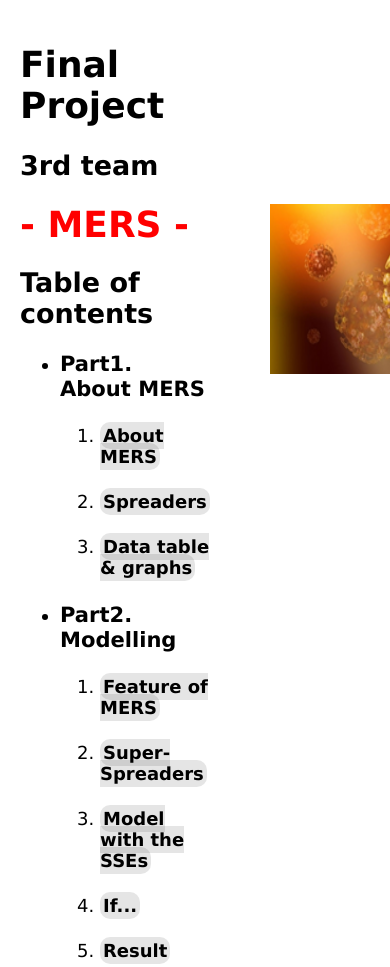
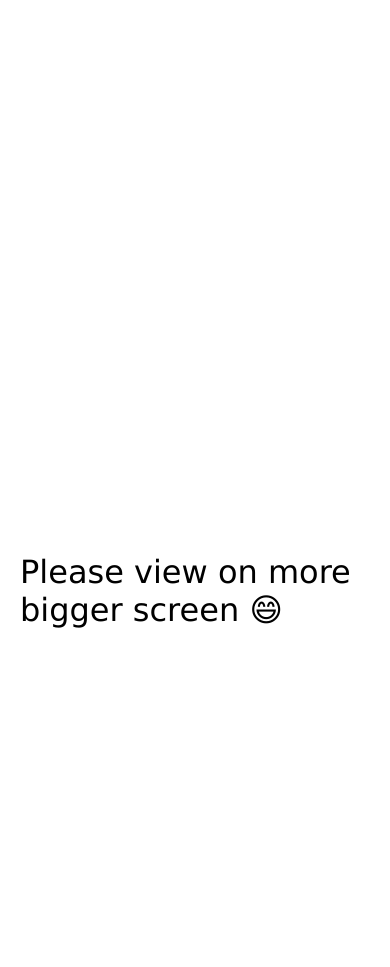
Before and after one commit to potter9733/2020_2nd-final_project, a plain HTML site: page index.html in a window 390 px wide. Shown: the top 967 px of the page. Drawn offline with Linux system fonts and the light colour scheme.

Commit message:
Update final_project

```diff
--- a/css/index.css
+++ b/css/index.css
@@ -250,3 +250,22 @@ a:visited {
   background-color: powderblue;
   opacity: 0.5;
 }
+
+#no-mobile {
+  position: absolute;
+  z-index: 99;
+  height: 140vh;
+  width: 100vw;
+  background-color: white;
+  display: flex;
+  top: 0;
+  justify-content: center;
+  align-items: center;
+  font-size: 32px;
+}
+
+@media screen and (min-width: 1107px) {
+  #no-mobile {
+    display: none;
+  }
+}
--- a/index.html
+++ b/index.html
@@ -85,5 +85,8 @@
         </div>
       </div>
     </div>
+    <div id="no-mobile">
+      <span>Please view on more bigger screen 😄</span>
+    </div>
   </body>
 </html>
```
